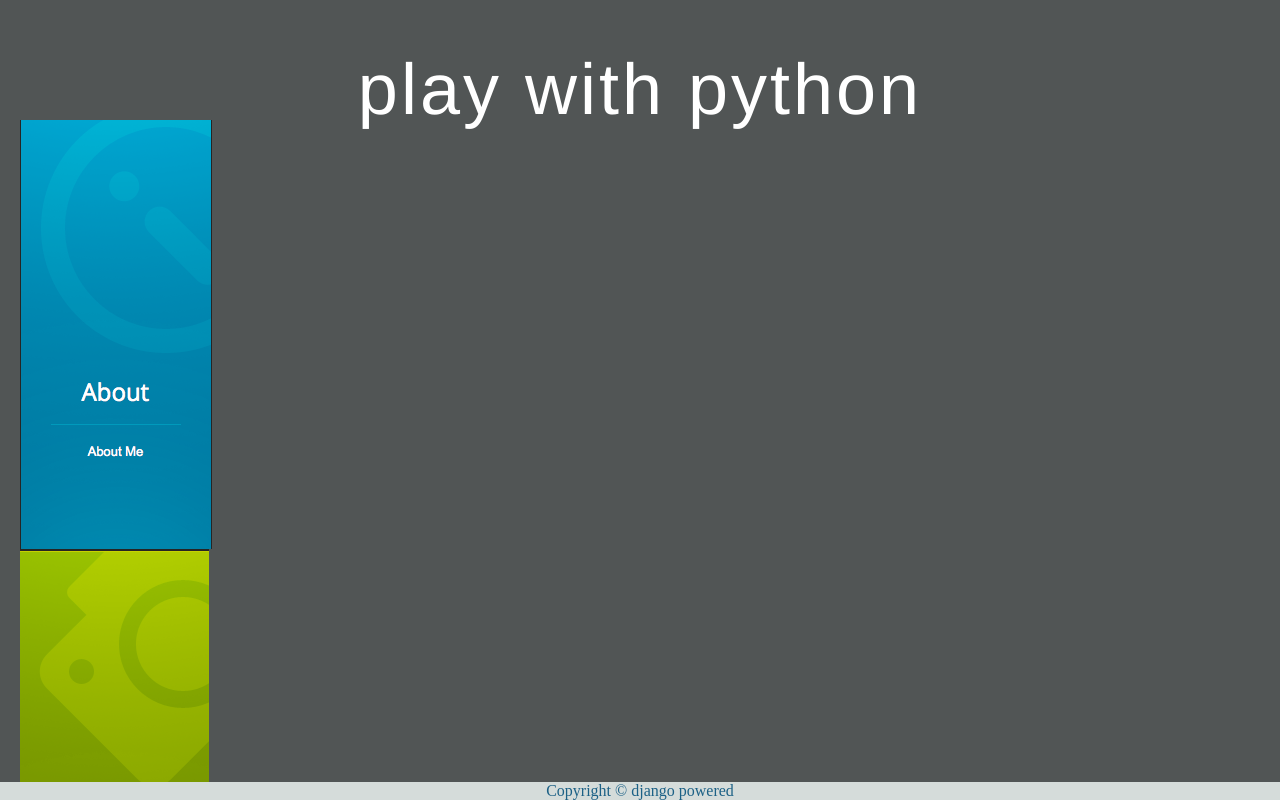
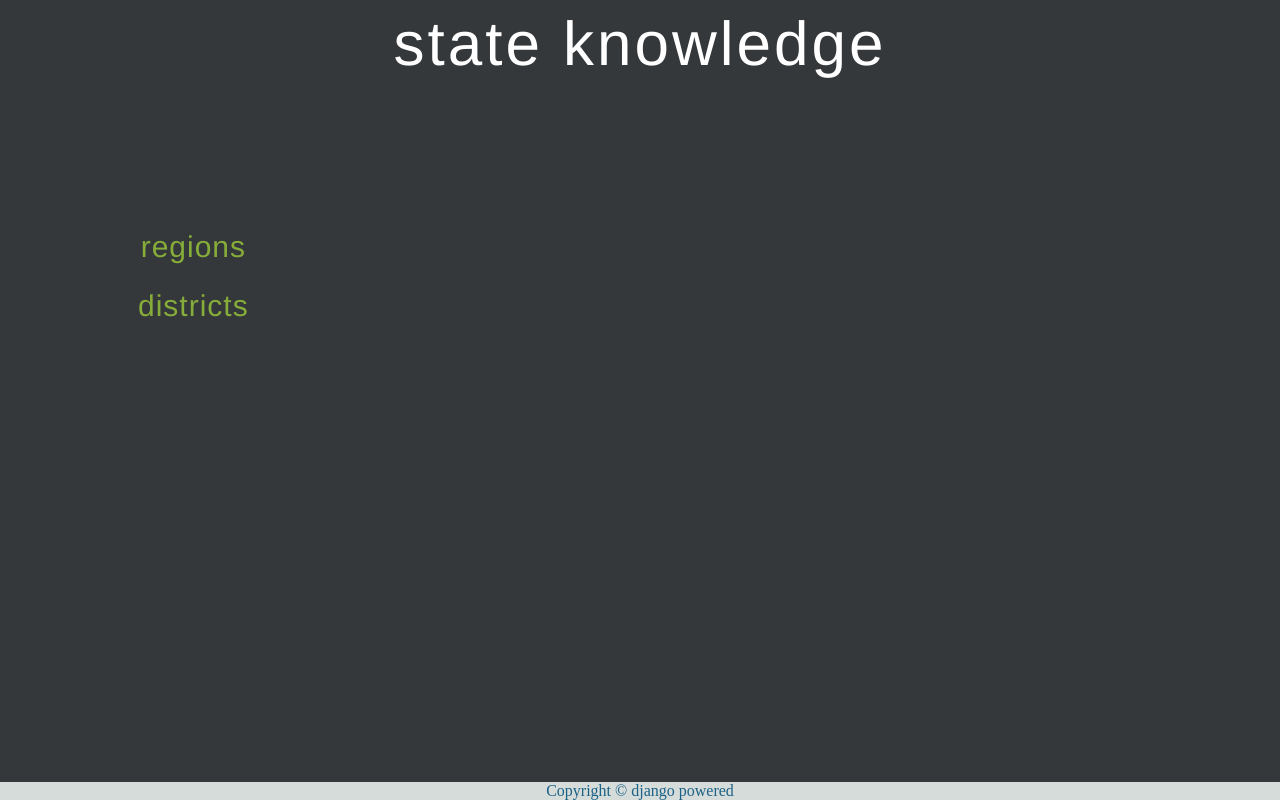
Before and after one commit to pranithmacha/hellodjango, a Django app: page / in a window 1280 px wide. Run offline with Django 3.2, Linux system fonts and the light colour scheme.

Commit message:
changed to state knowledge

```diff
--- a/hellodjango/urls.py
+++ b/hellodjango/urls.py
@@ -8,6 +8,8 @@ from mywebsite import views
 urlpatterns = patterns('',
     # Examples:
     url(r'^$', 'mywebsite.views.home', name=''),
+    url(r'^regions$', 'mywebsite.views.regions', name='regions'),
+    url(r'^districts$', 'mywebsite.views.districts', name='districts'),
     # url(r'^$', 'hellodjango.views.home', name='home'),
     # url(r'^hellodjango/', include('hellodjango.foo.urls')),
 
--- a/mywebsite/templates/basepage.html
+++ b/mywebsite/templates/basepage.html
@@ -2,33 +2,21 @@
 
 <html>
 <head>
-
+    <link rel="stylesheet" type="text/css" href="site_media/css/myhomepage.css">
 </head>
 
-<body background="site_media/images/mac.jpg">
-	<div style="background-color:#EEEEEE;height:200px;width:400px;float:left;">
-      <h2> <a href="http://blog.machaiswho.im/" style="text-decoration: none"> Blog </a></h2>
-      <h2> <a href="http://blog.machaiswho.im/" style="text-decoration: none"> Profile </a></h2>
-      <h2> <a href="http://blog.machaiswho.im/" style="text-decoration: none"> Contact </a></h2>
-	   <h2> <a href="http://blog.machaiswho.im/" style="text-decoration: none"> Test </a></h2>
-	<ul>
-	<li><div id="python">
-		<h2> <a href="http://www.diveintopython.net/toc/index.html"> python </a></h2>
-	</div></li>
-	<li><div id="django">
-		 <h2> <a href="http://www.djangobook.com/en/2.0/index.html"> django </a></h2>
-	</div></li>
-	<li><div style="height:80px;top:260px;width:169px;background-color:#61D2C6;text-align:center;">
-		 <h2> <a href="http://flask.pocoo.org/"> flask </a></h2>
-	</div></li>
-	<li><div id="flask">
-		  <h2> <a href="http://www.crummy.com/software/BeautifulSoup/bs4/doc/"> beautiful soup </a></h2>
-	</div></li>
-	<li><div style="height:80px;top:260px;width:169px;background-color:#61D2C6;text-align:center;">
-		 <h2> <a href="http://bottlepy.org/docs/dev/"> bottle </a></h2>
-	</div>	</li>
-</ul>
+<!-- <body background="site_media/images/mac.jpg"> -->
+<body>
 
-    </div>
+	<div id="container">
+		<div id="header">
+			<h1> state knowledge </h1>
+	        {% block content %}{% endblock %}
+		</div>
+	    <div id="footer">
+	        Copyright © django powered
+		</div>
+	</div>
+
 </body>
 </html>
--- a/mywebsite/templates/css/myhomepage.css
+++ b/mywebsite/templates/css/myhomepage.css
@@ -1,13 +1,16 @@
-html {
-       overflow-y: scroll;
+html
+{
+	overflow:scroll;
 }
 body
 {
-	background-color:#515555;
+	background-color:#35383A;
+
 }
 #container
 {
 	width:100%;
+
 }
 #footer
 {
@@ -23,22 +26,25 @@ body
 
 #header
 {
-	background-color:#515555;
+	background-color:#35383A;
 	width:100%;
 	height:120px;
 	text-align:center;
-	position:fixed;
+
 	top:0px;
 	left:0px
 }
 
 #menu
 {
-	width:180px;
-	position:fixed;
-	left:20px;
-	top:120px;
-	height:300px;
+
+	float:left;
+	height:500px;
+    padding-top:85px;
+   padding-bottom:80px;
+   padding-right:80px;
+   padding-left:80px;
+
 
 }
 a
@@ -55,38 +61,19 @@ h2,h3{
 }
 h1{
   color:white;
-  font: 72px 'DINWebProRegular', helvetica, arial, serif;
+  font: 62px 'DINWebProRegular', helvetica, arial, serif;
   letter-spacing:3px;
   margin-bottom:0;
 }
-#python
-{
-	height:120px;
-	left:20px;
-	top:260px;
-	width:169px;
-	background-color:#2F9EDA;
-	text-align:center;"
-}
-#django
-{
-	height:120px;
-	left:200px;
-	top:260px;
-	width:169px;
-	background-color:#F69B25;
-	text-align:center;"
-}
-#flask
-{
-	height:120px;
-	left:380px;
-	top:260px;
-	width:169px;
-	background-color:#61D2C6;
-	text-align:center;"
-}
+
 ul
 {
     list-style-type: none;
+	float:left;
+    padding-top:25px;
+   padding-bottom:25px;
+   padding-right:50px;
+   padding-left:50px;
+
+
 }
--- a/mywebsite/templates/myhomepage.html
+++ b/mywebsite/templates/myhomepage.html
@@ -1,29 +1,12 @@
 
+{% extends "basepage.html" %}
 
-<html>
-<head>
-    <link rel="stylesheet" type="text/css" href="site_media/css/myhomepage.css">
-</head>
+{% block content %}
+<div id="menu">
+	<ul>
+		<li><a href="regions"> <h2>regions</h2> </a></li>
+		<li><a href="districts"><h2> districts </h2> </a></li>
+    </ul>
+</div>
 
-<!-- <body background="site_media/images/mac.jpg"> -->
-<body>
-
-	<div id="container">
-		<div id="header">
-	        <h1>play with python</h1>
-		</div>
-	    <div id="menu">
-			<div style="left:20px;top:140px">
-			<img src="site_media/images/blue.jpg" style="left:20px;top:140px">
-			<img src="site_media/images/green.jpg" style="left:120px;top:140px">
-			<img src="site_media/images/red.jpg">
-			<img src="site_media/images/orange.jpg">
-
-	    </div>
-	    <div id="footer">
-	        Copyright © django powered
-		</div>
-	</div>
-
-</body>
-</html>
+{% endblock %}
--- a/mywebsite/views.py
+++ b/mywebsite/views.py
@@ -5,3 +5,11 @@ from django.shortcuts import render_to_response
 
 def home(request):
     return render_to_response("myhomepage.html")
+
+def regions(request):
+    region_list = ['Telangana','Andhra','RayalaSeema']
+    return render_to_response("result.html",{"list":region_list})
+
+def districts(request):
+    district_list = ["mahaboobnagar","warangal","adilabad","nalgonda","hyderabad","nizamabad","karimnagar","khammam","rangareddy","medhak","kurnool","kadapa","chittoor","anantapur","prakasham","vishakapatanam","guntur","krishna","east godavari","west godavari","srikakulam","vijayanagaram","nellore"]
+    return render_to_response("result.html",{"list":district_list})
```
Also changed, not shown: mywebsite/templates/home.html (added, +7 -0 lines), mywebsite/templates/result.html (added, +13 -0 lines).
